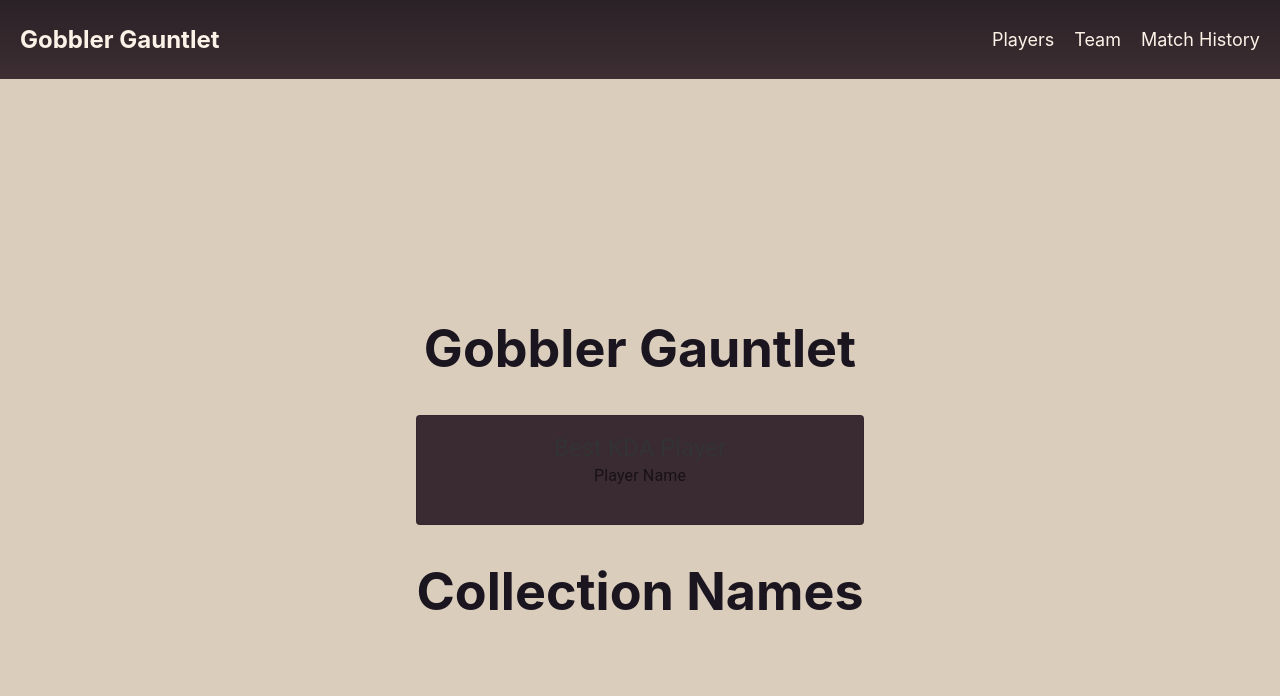
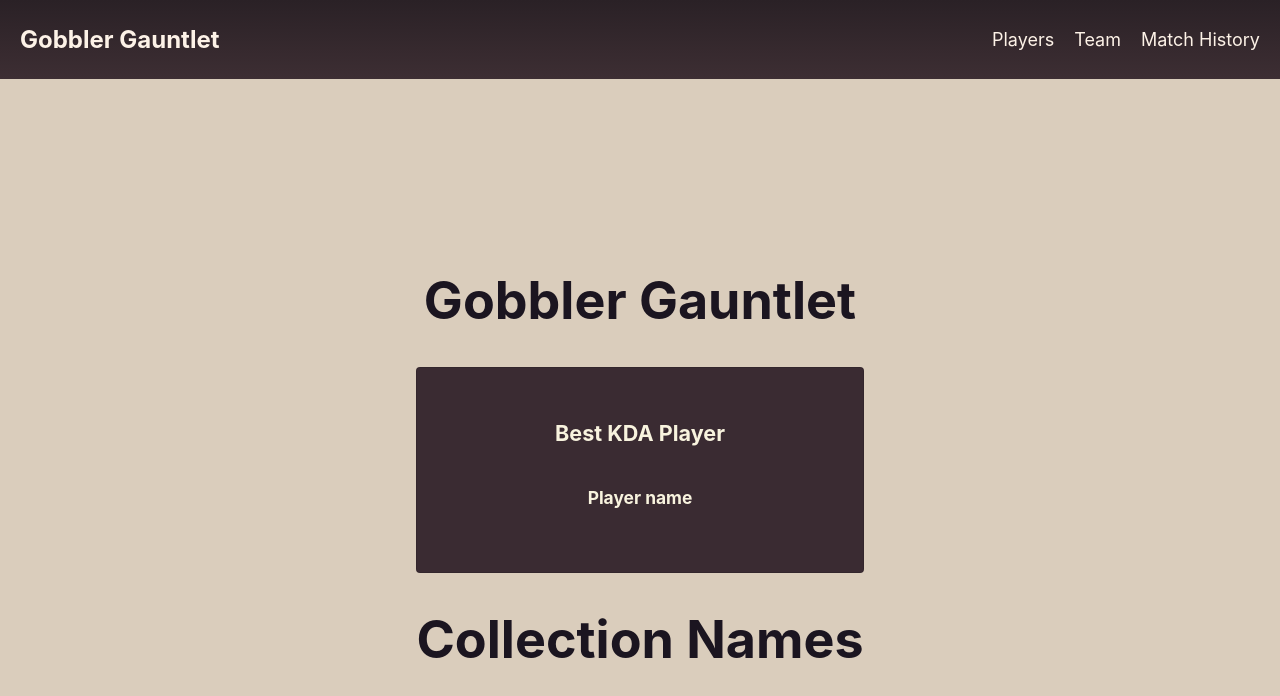
Before and after one commit to benha04/hack, a React (Create React App) app: page / in a window 1280 px wide. Shown: the top 696 px of the page. Built offline with nearby package versions, Linux system fonts and the light colour scheme.

Commit message:
changed the subtitles colors to white

```diff
--- a/src/components/home/home.css
+++ b/src/components/home/home.css
@@ -3,3 +3,11 @@ h1 {
 }
 
 /* bello */
+
+h5{
+    color: #F8F3DE
+}
+
+h6{
+    color: #F8F3DE
+}
--- a/src/components/home/home.jsx
+++ b/src/components/home/home.jsx
@@ -12,10 +12,8 @@ const card = (
   <React.Fragment>
     <CardContent>
 
-      <Typography variant="h5" component="div">
-        Best KDA Player
-      </Typography>
-      <Typography sx={{ color: 'text.secondary', mb: 1.5 }}>Player Name</Typography>
+      <h5>Best KDA Player</h5>
+      <h6>Player name </h6>
 
     </CardContent>
 
```
